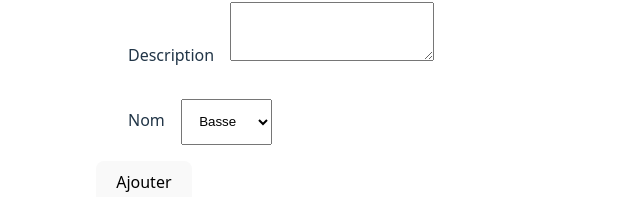
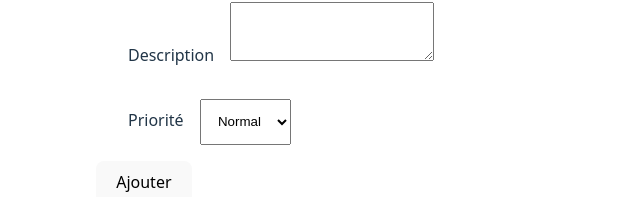
Before and after one commit to Davit-Ners/Todo-List-React, a React (Vite) app: page / in a window 1280 px wide. Shown: the part 430-627 px from the top of the page, without its empty margins (0-640 px from the left). Built offline with nearby package versions, Linux system fonts and the light colour scheme.

Commit message:
Add use states for all inputs form

```diff
--- a/src/components/todo-form/todo-form.jsx
+++ b/src/components/todo-form/todo-form.jsx
@@ -1,8 +1,11 @@
-import { useId } from "react";
+import { useId, useState } from "react";
 
 export default function TodoForm() {
 
     const inputId = useId();
+    const [ name, setName ] = useState('');
+    const [ desc, setDesc ] = useState('');
+    const [ priority, setPriority ] = useState('mid');
 
     return (
         <div className="todo-form">
@@ -11,17 +14,17 @@ export default function TodoForm() {
 
                 <div className="input-container">
                     <label htmlFor={inputId + '-name'}>Nom</label>
-                    <input type="text" id={inputId + '-name'} />
+                    <input type="text" id={inputId + '-name'} value={name} onChange={(e) => setName(e.target.value)} />
                 </div>
 
                 <div className="input-container">
                     <label htmlFor={inputId + '-desc'}>Description</label>
-                    <textarea id={inputId + '-desc'}></textarea>
+                    <textarea id={inputId + '-desc'} value={desc} onChange={(e) => setDesc(e.target.value)}></textarea>
                 </div>
 
                 <div className="input-container">
-                    <label htmlFor={inputId + '-priority'}>Nom</label>
-                    <select id={inputId + '-priority'}>
+                    <label htmlFor={inputId + '-priority'}>Priorité</label>
+                    <select id={inputId + '-priority'} value={priority} onChange={(e) => setPriority(e.target.value)}>
                         <option value="low">Basse</option>
                         <option value="mid">Normal</option>
                         <option value="high">Urgent</option>
```
